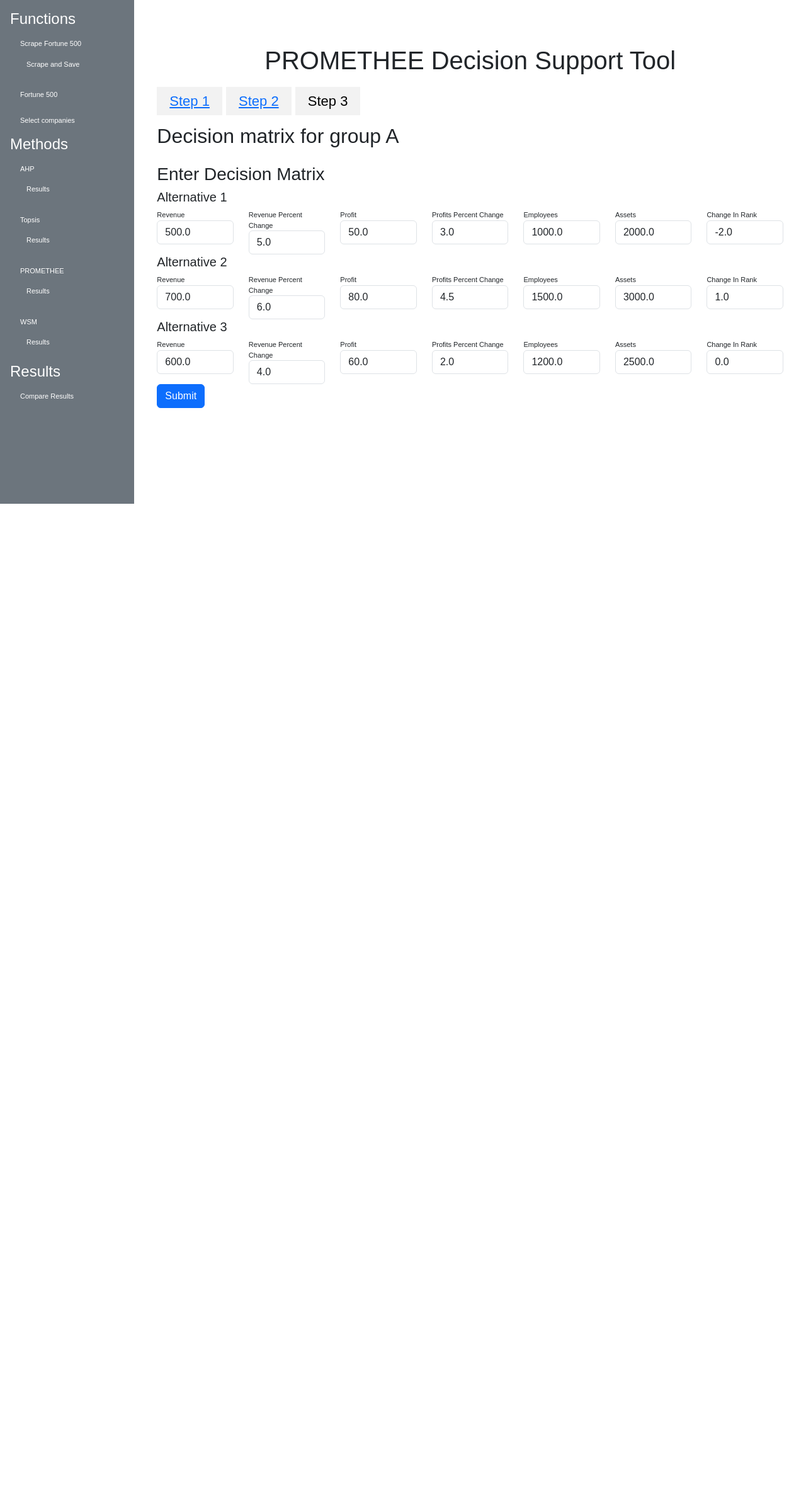
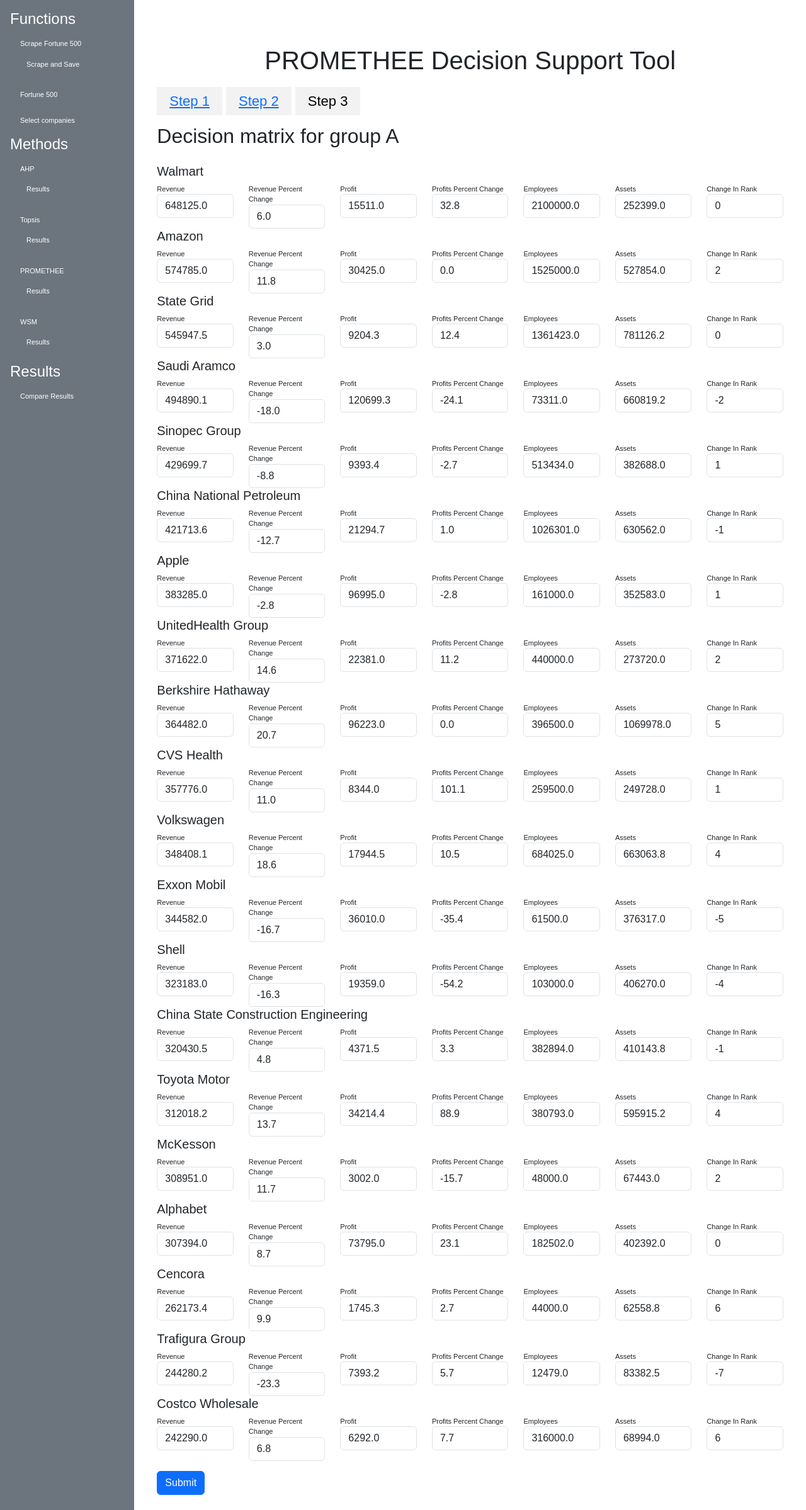
Before and after one commit to gregorgr/mcda_calculation_project, a Flask app: page /promethee/decision-matrix in a window 1280 px wide. Shown: the part 62-2460 px from the top of the page at 63% size. Before the commit the page ends 862 px from the top, so only its background shows below. Run offline with Flask 3, Linux system fonts and the light colour scheme; data comes from the database, SQL or seed files in the repository; both versions use the stored data as it was after the commit; parts of the project's set-up code (start-up, migrations or seed data) failed here and were passed over.

Commit message:
Promethee final touch

```diff
--- a/app/app.py
+++ b/app/app.py
@@ -92,9 +92,9 @@
 
         # Pretvori podatke v seznam slovarjev
         companies = [dict(row) for row in companies]
-        print("DEBUG: Converted Companies data:", companies)  # Debugging output
+        #print("DEBUG: Converted Companies data:", companies)  # Debugging output
         decision_matrix = pd.DataFrame(companies)
-        print("DEBUG: Decision matrix columns:", decision_matrix.columns)
+        #print("DEBUG: Decision matrix columns:", decision_matrix.columns)
         # print("DEBUG: Companies data:", companies)
 
 
@@ -397,73 +397,57 @@
 
 
 
-#step 3 (optional)
+# Step 3 (optional): PROMETHEE Decision Matrix
 @app.route('/promethee/decision-matrix', methods=['GET', 'POST'])
 def promethee_decision_matrix():
-
     group = request.args.get('group', 'A')  # Default group "A"
 
-    # Example decision matrix
-    decision_matrix = np.array([
-            [500, 5, 50, 3, 1000, 2000, -2],
-            [700, 6, 80, 4.5, 1500, 3000, 1],
-            [600, 4, 60, 2, 1200, 2500, 0]
-        ])
-    print("DEBUG [promethee_decision_matrix]0: decision_matrix:\n",decision_matrix)
-    # decision_matrix = session.get('decision_matrix', decision_matrix)
-    # parameter_attributes = session.get('parameter_attributes', parameter_attributes)
-    attributes = ['revenue',
-                'revenue_percent_change',
-                'profit',
-                'profits_percent_change',
-                'employees',
-                'assets',
-                'change_in_rank']  # Example attributes
+    # Retrieve companies for the selected group
+    companies = get_all_companies_for_group(group)  # This function should fetch companies from the database
 
-    #print("DEBUG [promethee_decision_matrix]1: decision_matrix:\n",decision_matrix)
+    # Define attributes for the decision matrix
+    attributes = [
+        'revenue', 'revenue_percent_change', 'profit',
+        'profits_percent_change', 'employees', 'assets', 'change_in_rank'
+    ]
 
+    # Initialize decision matrix based on company data
     if request.method == 'POST':
+        num_alternatives = len(companies)
+        decision_matrix = []
 
-        # Retrieve decision matrix from user input
-        # num_alternatives = int(request.form.get('num_alternatives', 3))
-        num_alternatives = int(request.form.get('num_alternatives', 20))
-        decision_matrix = []
-        # decision_matrix = []
-        #print("DEBUG [promethee_decision_matrix]2: decision_matrix\n")
-        decision_matrix = []
         for i in range(1, num_alternatives + 1):
             row = []
-
             for attribute in attributes:
-
                 value = request.form.get(f'alt_{i}_{attribute}', '')
-                #print(f"DEBUG [promethee_decision_matrix]3: Alt {i}, Attr {attribute}, Value: {value}")  # Debug
-
                 try:
                     value = float(value) if value else 0.0
                 except ValueError:
-                    #print(f"DEBUG [promethee_decision_matrix]4: ValueError")  # Debug
                     value = 0.0  # Default to 0 if conversion fails
                 row.append(value)
             decision_matrix.append(row)
 
-        # Save decision matrix in session or database
+        # Save decision matrix in the session
         session['promethee_decision_matrix'] = decision_matrix
-        #print("DEBUG [promethee_decision_matrix]5: Constructed decision_matrix:\n",decision_matrix)
-        # Redirect to processing step (e.g., normalization)
         return redirect('/promethee/normalize?group=' + group)
 
-    # Render form to input decision matrix
-    #return render_template('methods/promethee-decision-matrix.html', num_alternatives=3, attributes=attributes, group=group)
-    # Render the form with pre-filled values
-    return render_template('methods/promethee-decision-matrix.html',
-                           decision_matrix=decision_matrix,
-                           attributes=attributes,
-                           num_alternatives=len(decision_matrix),
-                           group=group,
-                           enumerate=enumerate)  # Dodamo enumerate v kontekst)
+    # Pre-fill decision matrix from session or initialize it
+    decision_matrix = session.get('promethee_decision_matrix', [
+        [company[attr] for attr in attributes] for company in companies
+    ])
 
+    # Določanje alternativ (poimenovanje z imeni podjetij)
+    alternatives = [company['name'] for company in companies]
 
+    return render_template(
+        'methods/promethee-decision-matrix.html',
+        decision_matrix=decision_matrix,
+        attributes=attributes,
+        num_alternatives=len(companies),
+        group=group,
+        alternatives=alternatives,
+        enumerate=enumerate
+    )
 
 # step 4
 @app.route('/promethee/normalize', methods=['GET'])
@@ -854,24 +838,25 @@
     # Normalize scores
     companies = normalize_scores(companies, methods)
 
-    from pprint import pprint
+    #from pprint import pprint
 
-    print("Debug: compare results:")
-    pprint(companies[0])
-     # Prepare data for Chart.js
+    #print("Debug: compare results:")
+    #pprint(companies[0])
+    # Prepare data for Chart.js
     chart_data = {
-        'labels': [company['name'] for company in companies],
-        'datasets': [
-            {
-                'label': method,
-                'data': [company['scores_normalized'].get(method, 0) for company in companies],
-                'backgroundColor': f'rgba({50 + i * 50}, {100 + i * 50}, {200 - i * 50}, 0.6)',
-                'borderColor': f'rgba({50 + i * 50}, {100 + i * 50}, {200 - i * 50}, 1)',
-                'borderWidth': 1
-            }
-            for i, method in enumerate(methods)
-        ]
-    }
+    'labels': [company['name'] for company in companies],
+    'datasets': [
+        {
+            'label': method,
+            'data': [company['scores_normalized'].get(method, 0) for company in companies],
+            'backgroundColor': f'rgba({50 + i * 50}, {100 + i * 50}, {200 - i * 50}, 0.6)',
+            'borderColor': f'rgba({50 + i * 50}, {100 + i * 50}, {200 - i * 50}, 1)',
+            'borderWidth': 1,
+            'tooltip': [company['scores_tooltip'].get(method, 0) for company in companies]
+        }
+        for i, method in enumerate(methods)
+    ]
+}
 
     # Include original scores for tooltips
     tooltip_data = {
--- a/app/templates/methods/promethee-decision-matrix.html
+++ b/app/templates/methods/promethee-decision-matrix.html
@@ -13,22 +13,21 @@
     <h2 class="mb-4 text-left">Decision matrix for group {{ group }}</h2>
 
     <form method="POST" action="/promethee/decision-matrix?group={{ group }}">
-        <h3>Enter Decision Matrix</h3>
-        {% for i in range(num_alternatives) %}
-        <h5>Alternative {{ i + 1 }}</h5>
+        {% for i, alternative in enumerate(alternatives) %}
+        <h5>{{ alternative }}</h5>
         <div class="row">
-            {% for j in range(attributes|length) %}
+            {% for j, attribute in enumerate(attributes) %}
             <div class="col">
-                <label for="alt_{{ i+1 }}_{{ attributes[j] }}">{{ attributes[j].replace('_', ' ').title() }}</label>
+                <label for="alt_{{ i }}_{{ attribute }}">{{ attribute.replace('_', ' ').title() }}</label>
                 <input type="number" step="0.01" class="form-control"
-                       name="alt_{{ i+1 }}_{{ attributes[j] }}"
-                       id="alt_{{ i+1 }}_{{ attributes[j] }}"
+                       name="alt_{{ i }}_{{ attribute }}"
+                       id="alt_{{ i }}_{{ attribute }}"
                        value="{{ decision_matrix[i][j] if decision_matrix|length > i and decision_matrix[i]|length > j else '' }}">
             </div>
             {% endfor %}
         </div>
         {% endfor %}
-        <button type="submit" class="btn btn-primary">Submit</button>
+        <button type="submit" class="btn btn-primary mt-3">Submit</button>
     </form>
 </div>
 
```
Also changed, not shown: app/templates/methods/promethee-decision-matrix copy.html (deleted, +0 -29 lines), app/fortune500.db.
